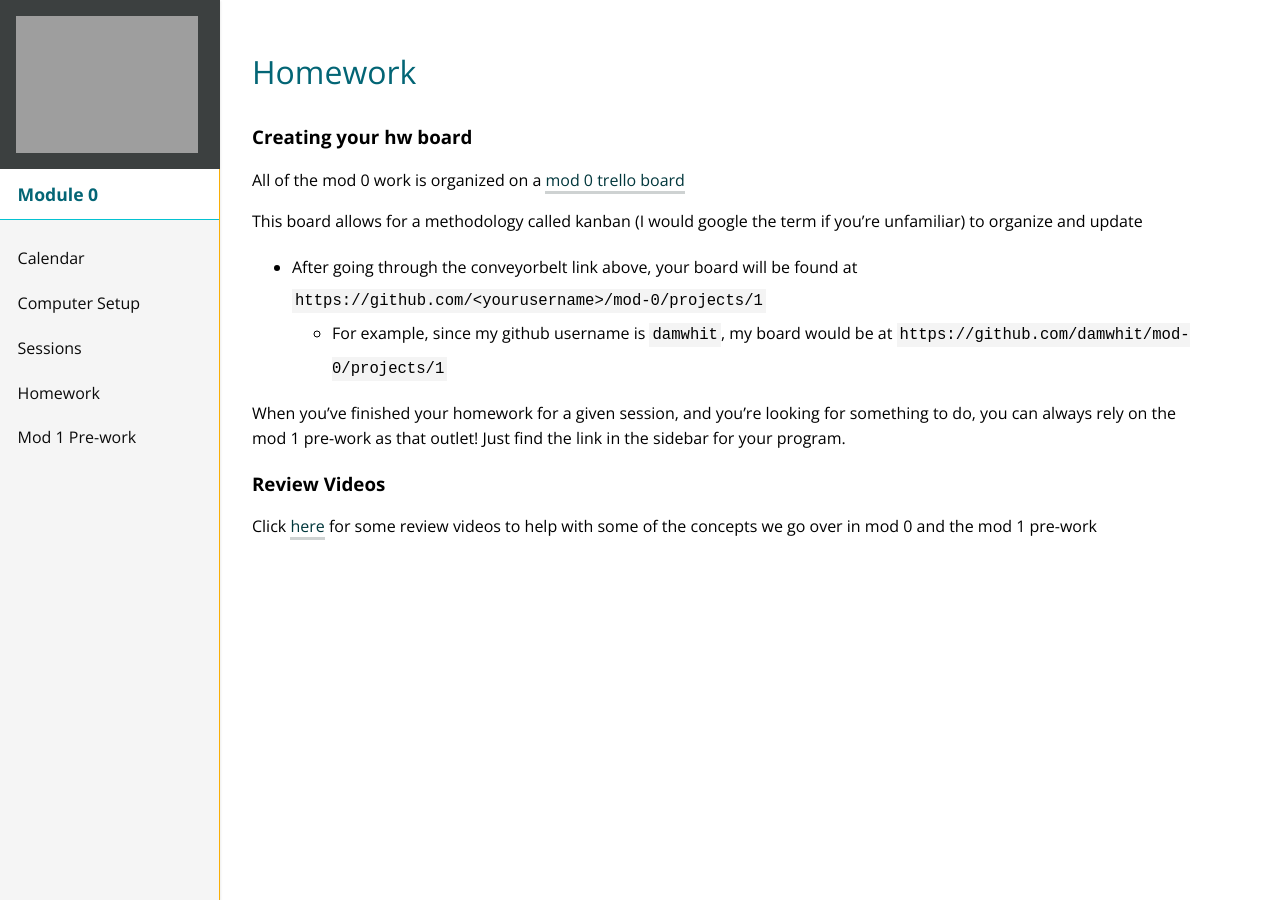
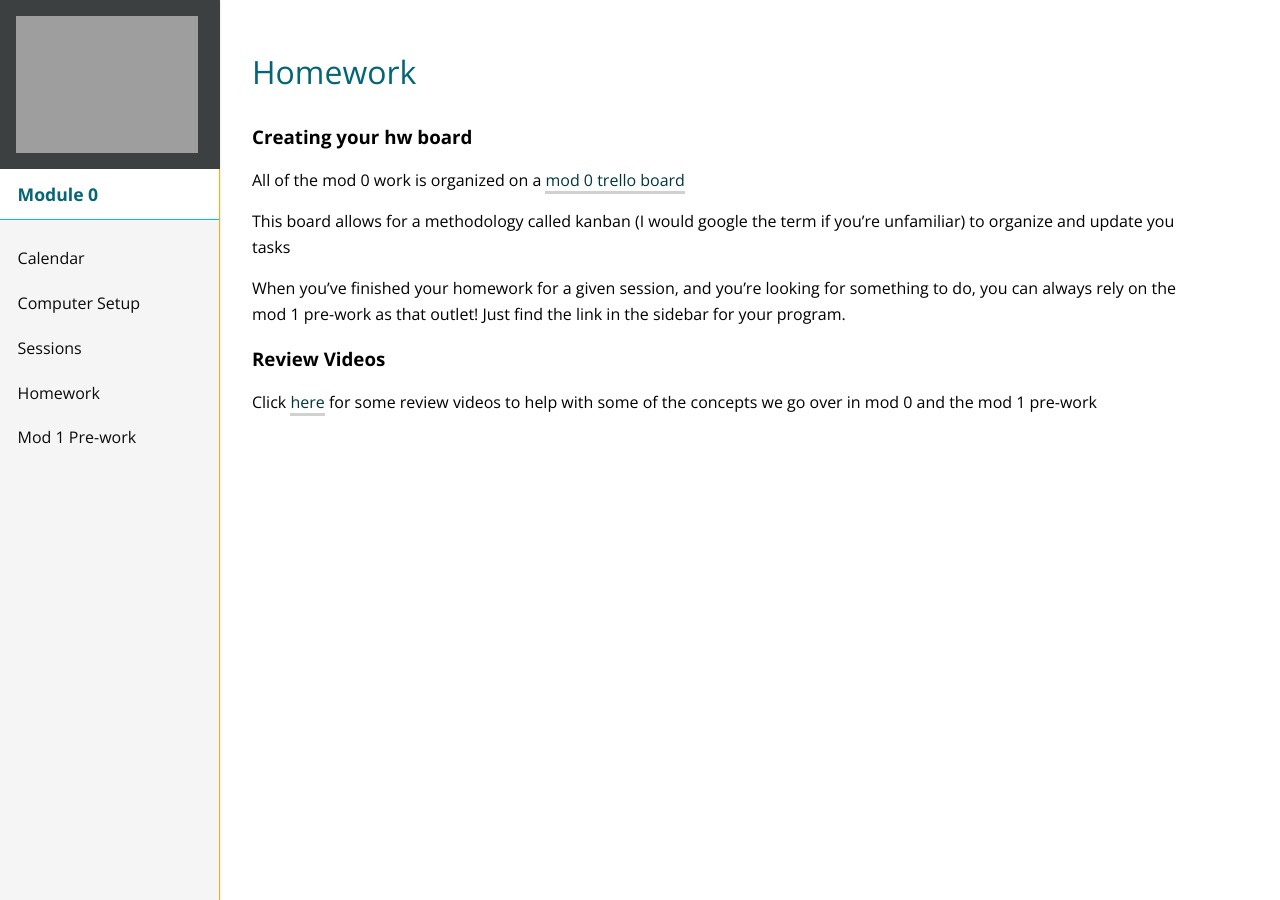
Before and after one commit to turingschool/mod-0-curriculum, a Jekyll site: the page built from homework/index.md, in a window 1280 px wide. Built offline with Jekyll 4.4.1, drawn with Linux system fonts in a browser that asks for light colours; nearby versions of some CDN libraries.

Commit message:
Update homework page

```diff
--- a/homework/index.md
+++ b/homework/index.md
@@ -7,10 +7,7 @@ title: Homework
 
 All of the mod 0 work is organized on a [mod 0 trello board](https://trello.com/b/fMthLx4x/mod-0)
 
-This board allows for a methodology called kanban (I would google the term if you're unfamiliar) to organize and update
-
-* After going through the conveyorbelt link above, your board will be found at `https://github.com/<yourusername>/mod-0/projects/1`
-  * For example, since my github username is `damwhit`, my board would be at `https://github.com/damwhit/mod-0/projects/1`
+This board allows for a methodology called kanban (I would google the term if you're unfamiliar) to organize and update you tasks
 
 When you've finished your homework for a given session, and you're looking for something to do, you can always rely on the mod 1 pre-work as that outlet! Just find the link in the sidebar for your program.
 
```
